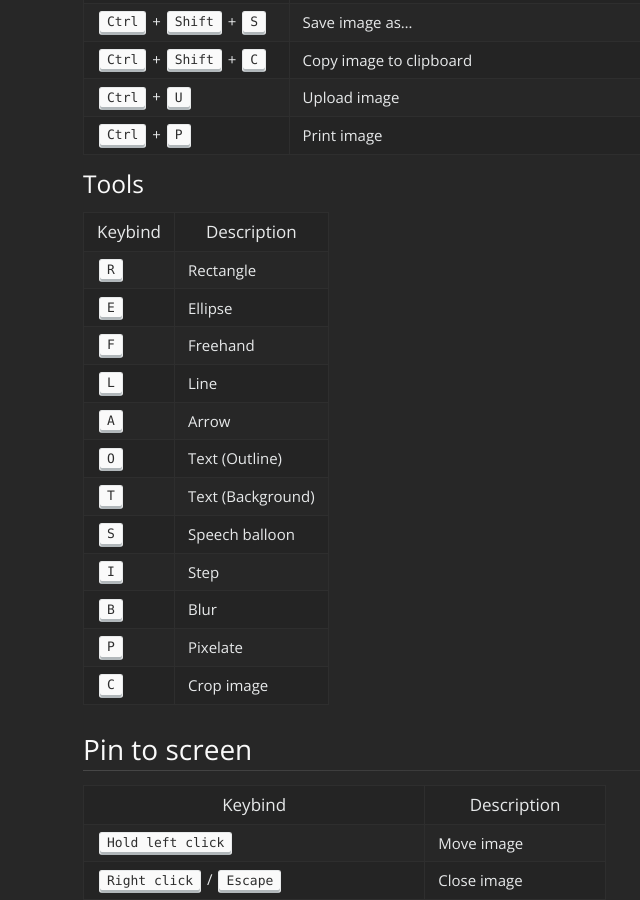
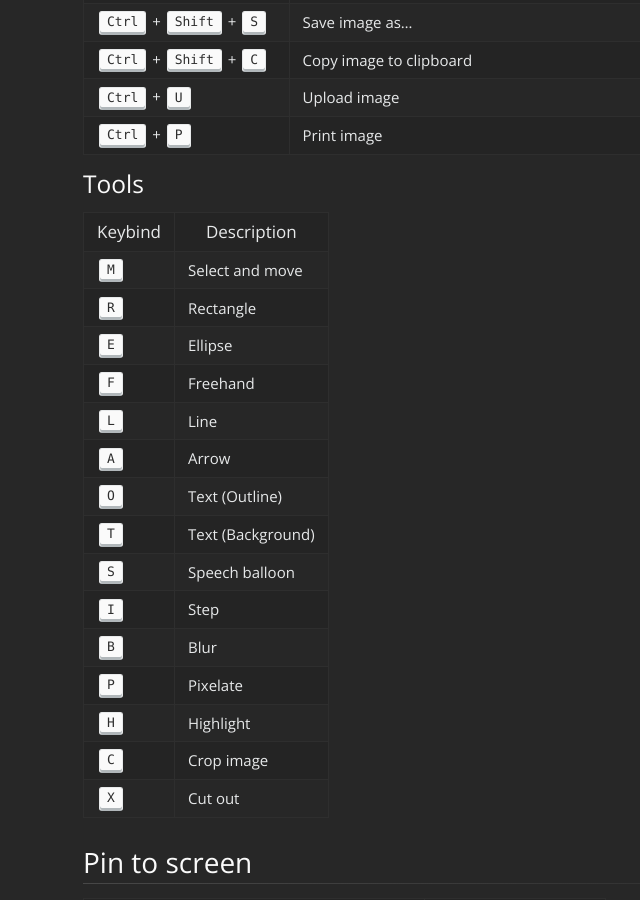
Before and after one commit to ShareX/sharex.github.io, a Jekyll site: the page built from docs/keybinds.md, in a window 1280 px wide and 900 px high, scrolled down 2345 px. Shown: the whole window, without its empty margins (2-642 px from the left). Built offline with Jekyll 4.4.1, drawn with Linux system fonts in a browser that asks for light colours.

Commit message:
Update keybinds.md

```diff
--- a/docs/keybinds.md
+++ b/docs/keybinds.md
@@ -79,6 +79,7 @@ title: Keybinds
 
 | Keybind | Description |
 | --- | --- |
+| <kbd>M</kbd> | Select and move |
 | <kbd>R</kbd> | Rectangle |
 | <kbd>E</kbd> | Ellipse |
 | <kbd>F</kbd> | Freehand |
@@ -90,7 +91,9 @@ title: Keybinds
 | <kbd>I</kbd> | Step |
 | <kbd>B</kbd> | Blur |
 | <kbd>P</kbd> | Pixelate |
+| <kbd>H</kbd> | Highlight |
 | <kbd>C</kbd> | Crop image |
+| <kbd>X</kbd> | Cut out |
 
 ## Pin to screen
 
```
